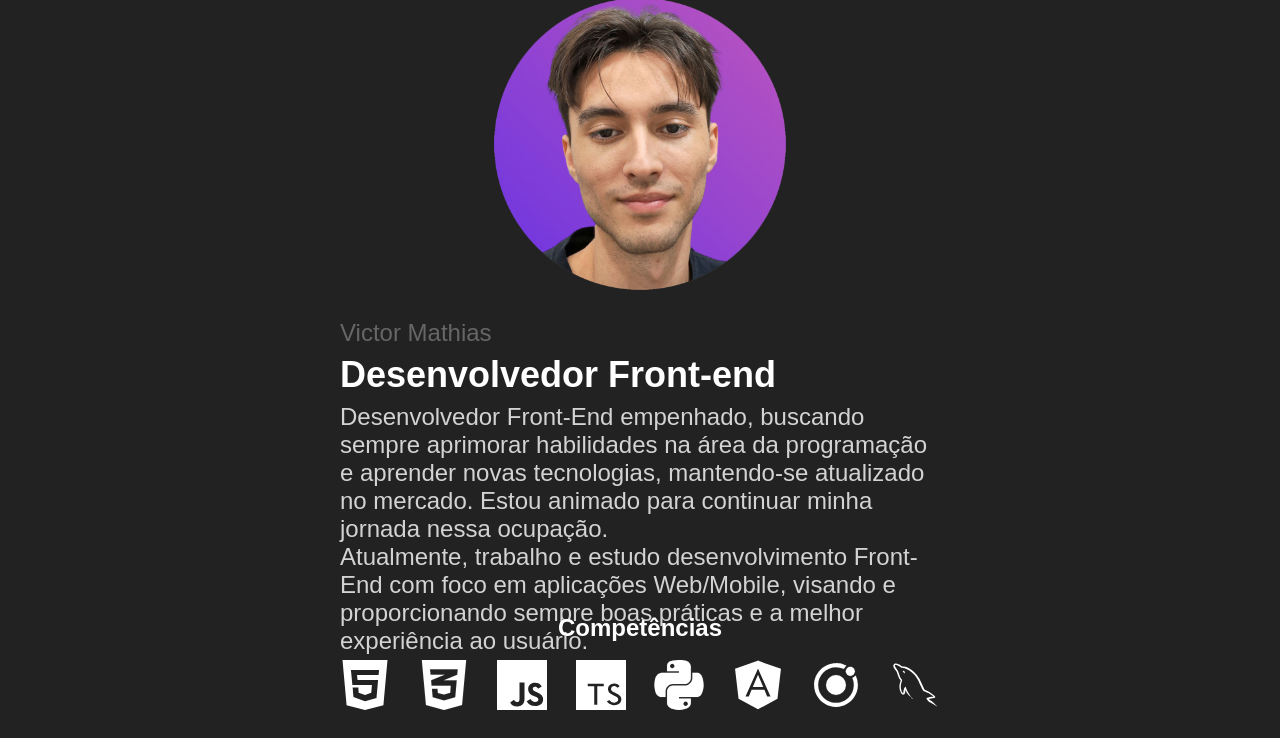
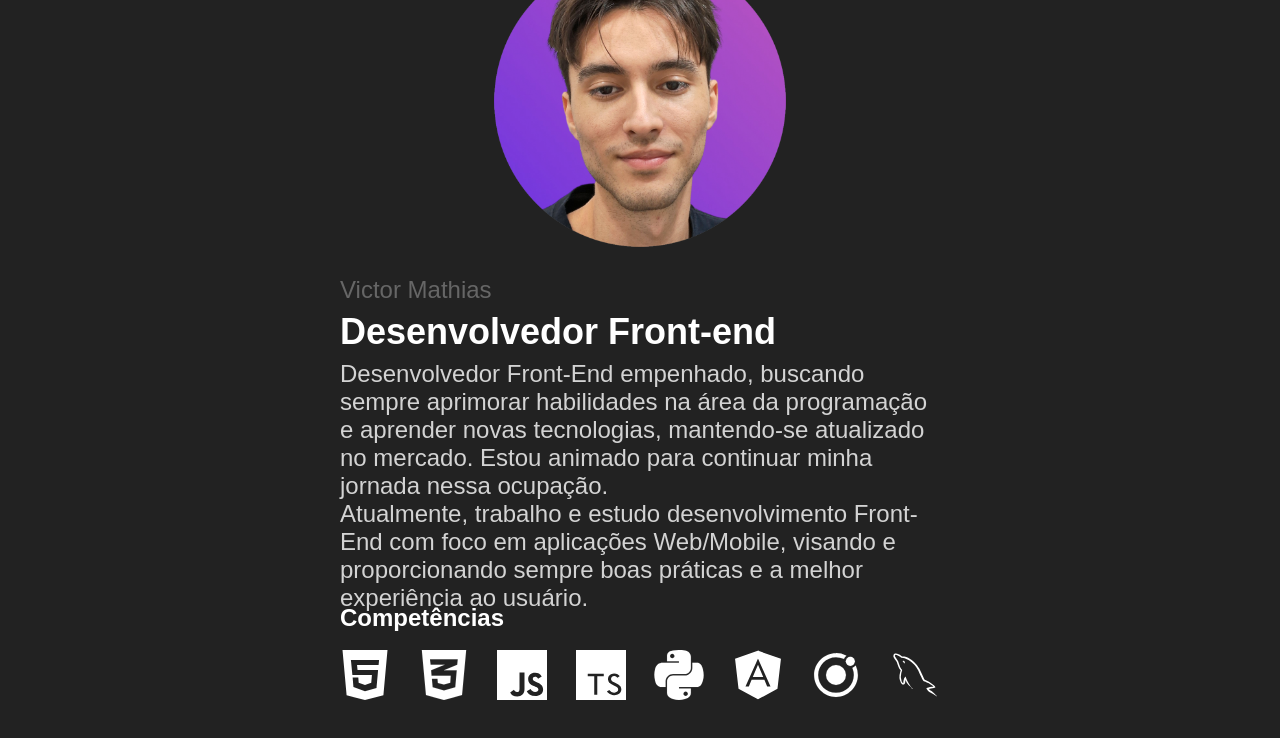
Before and after one commit to V1ctorMathias/portfolio, a plain HTML site: page index.html in a window 1280 px wide. Shown: the part 66-804 px from the top of the page. Drawn offline with Linux system fonts and the light colour scheme; a web font is replaced by a local one.

Commit message:
corrigido sobreMim

```diff
--- a/css/style.css
+++ b/css/style.css
@@ -41,17 +41,18 @@ nav ul li a {
 }
 
 .home {
-    height: 85vh;
+    height: 100vh;
     width: 100%;
     padding: 0 30px;
     display: flex;
+    flex-direction: column;
     align-items: center;
     justify-content: center;
     gap: 75px;
 }
 
 .home__imgSobreMim {
-    margin-top: 100px;
+    height: 70%;
     display: flex;
     flex-direction: column;
     align-items: center;
@@ -76,7 +77,6 @@ nav ul li a {
 }
 
 .skills {
-    height: 15vh;
     width: 100%;
     display: flex;
     flex-direction: column;
--- a/index.html
+++ b/index.html
@@ -32,8 +32,7 @@
           </p>
         </div>
       </div>
-    </section>
-    <section class="skills" id="skills">
+      <div class="skill">
         <h1>Competências</h1>
         <br>
         <div class="skills__linguagens">
@@ -46,6 +45,7 @@
           <img src="./img/logo-ionic-svgrepo-com.svg" alt="ionic icon">
           <img src="./img/mysql-svgrepo-com (1).svg" alt="mysql icon">
         </div>
+      </div>
     </section>
     <section class="portfolio" id="portfolio">
       <h1>portfólio</h1>
```
Lines whose indentation alone changed are shown as unchanged.
